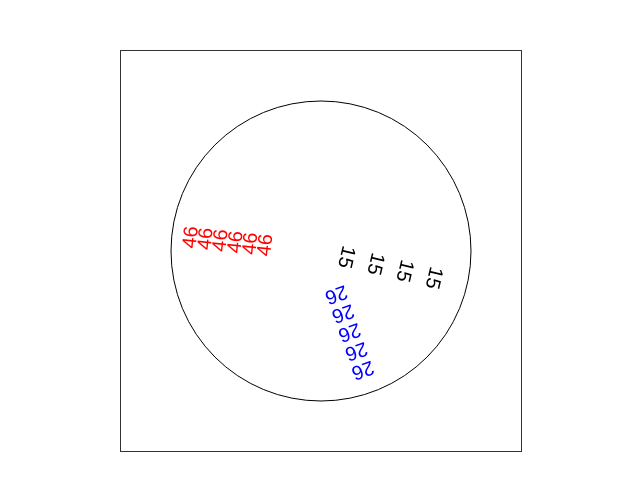
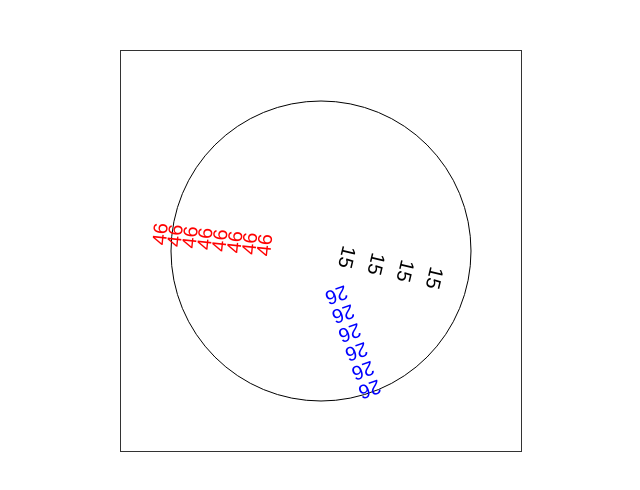
Before and after one commit to XXXTASY/jam-unik, a plain HTML site: page index.html in a window 1280 px wide. Shown: the full height of the page, 319-959 px from the left. Drawn offline with Linux system fonts and the light colour scheme.

Commit message:
Update index.html

```diff
--- a/index.html
+++ b/index.html
@@ -58,7 +58,7 @@
         ctx.rotate((minuteAngle * Math.PI) / 180);
         ctx.font = "20px sans-serif";
         ctx.fillStyle = "blue";
-        const minuteRepeats = 5;
+        const minuteRepeats = 6;
         const minuteSpacing = 20;
         for (let i = 0; i < minuteRepeats; i++) {
           const textWidth = ctx.measureText(minuteString).width;
@@ -71,7 +71,7 @@
         ctx.rotate((secondAngle * Math.PI) / 180);
         ctx.font = "20px sans-serif";
         ctx.fillStyle = "red";
-        const secondRepeats = 6;
+        const secondRepeats = 8;
         const secondSpacing = 15;
         for (let i = 0; i < secondRepeats; i++) {
           const textWidth = ctx.measureText(secondString).width;
```
